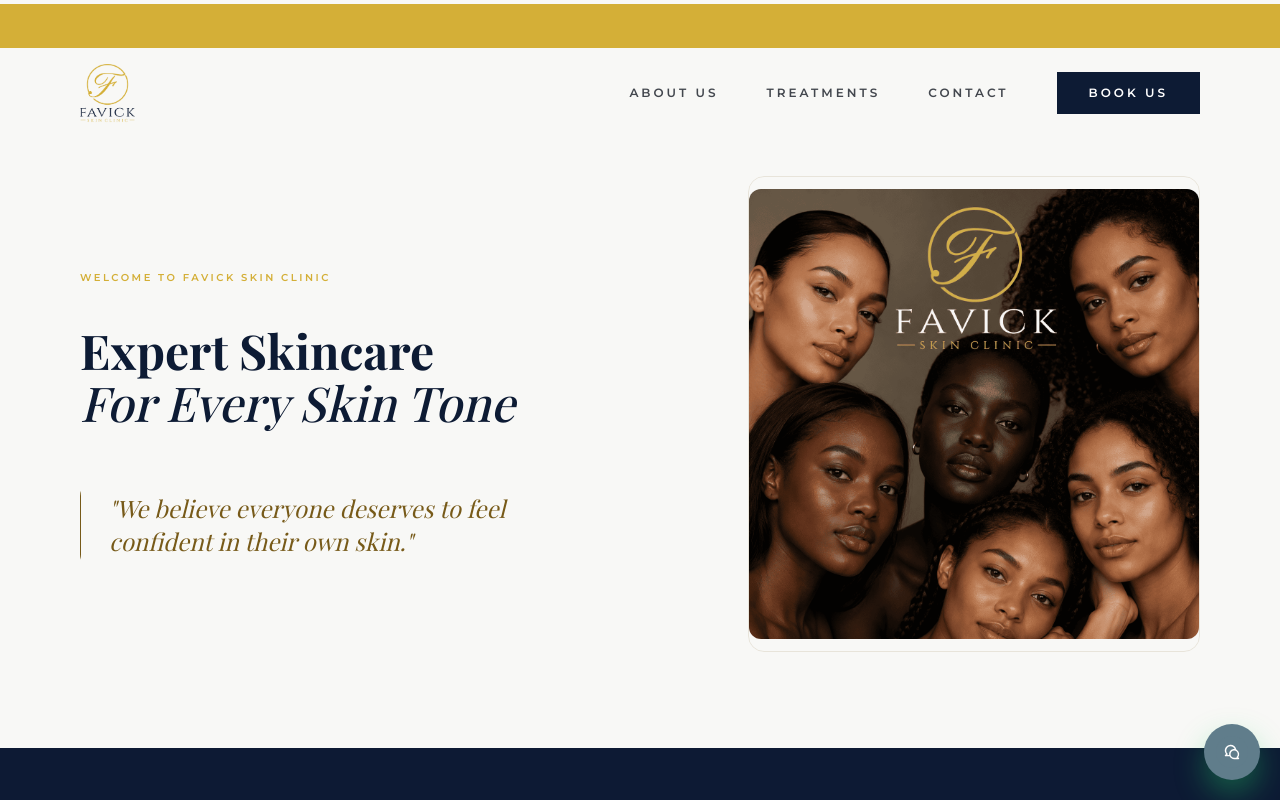
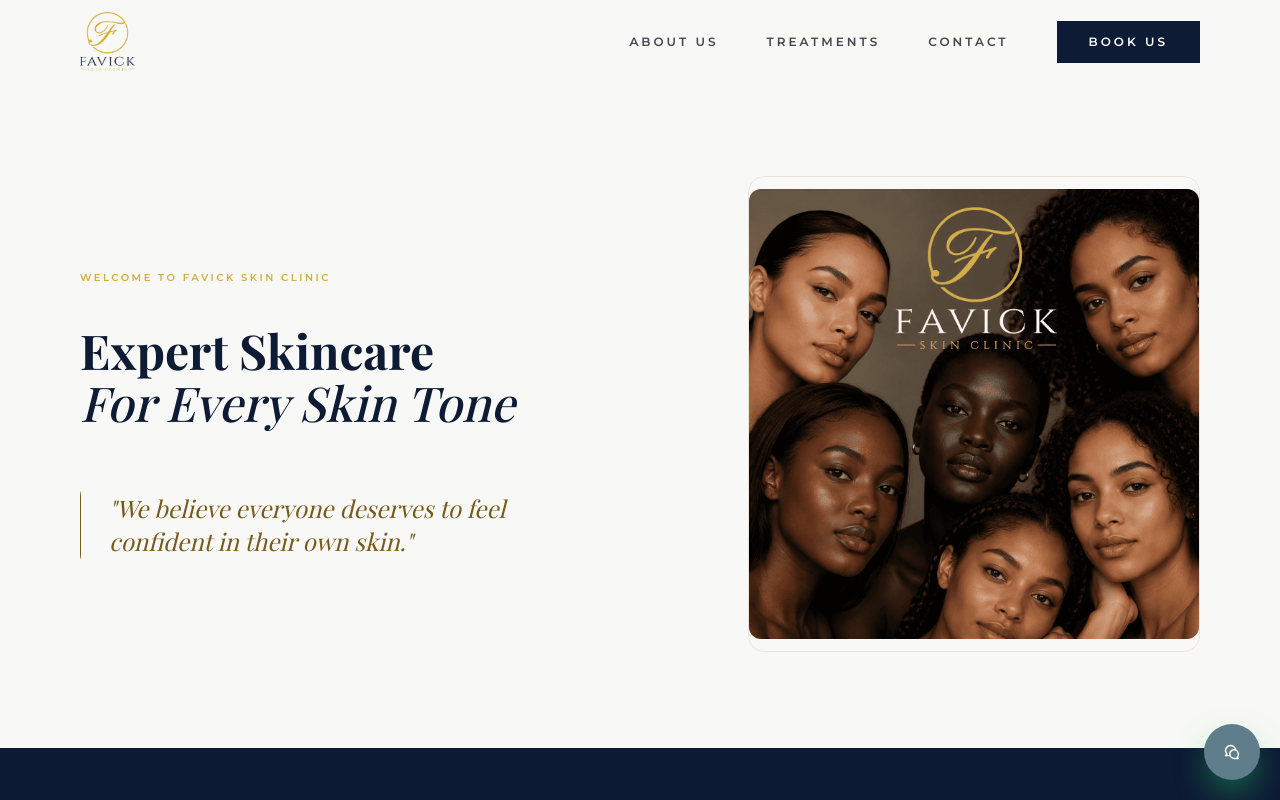
Before and after one commit to victorgbonna/favick-clinic, a Next.js app: page / in a window 1280 px wide. Shown: the top 800 px of the page. Built offline with nearby package versions, Linux system fonts and the light colour scheme; a web font is replaced by a local one.

Commit message:
fix:removed the offer, it ended

```diff
--- a/src/pages/treatment.html
+++ b/old/treatment.html
@@ -256,7 +256,7 @@
                             </li>
 <li class="flex items-start gap-2 text-body-md text-on-surface-variant">
 <span class="material-symbols-outlined text-secondary text-sm mt-1">check_circle</span>
-                                10% off all retail
+                                Personalised skincare guidance
                             </li>
 <li class="flex items-start gap-2 text-body-md text-on-surface-variant">
 <span class="material-symbols-outlined text-secondary text-sm mt-1">check_circle</span>
@@ -279,7 +279,7 @@
                             </li>
 <li class="flex items-start gap-2 text-body-md text-on-surface-variant">
 <span class="material-symbols-outlined text-secondary text-sm mt-1">check_circle</span>
-                                15% off all retail
+                                Advanced treatment planning
                             </li>
 <li class="flex items-start gap-2 text-body-md text-on-surface-variant">
 <span class="material-symbols-outlined text-secondary text-sm mt-1">check_circle</span>
@@ -301,7 +301,7 @@
                             </li>
 <li class="flex items-start gap-2 text-body-md text-on-surface-variant">
 <span class="material-symbols-outlined text-secondary text-sm mt-1">check_circle</span>
-                                20% off all retail
+                                Priority skincare support
                             </li>
 <li class="flex items-start gap-2 text-body-md text-on-surface-variant">
 <span class="material-symbols-outlined text-secondary text-sm mt-1">check_circle</span>
--- a/src/components/helper/Nav/index.jsx
+++ b/src/components/helper/Nav/index.jsx
@@ -1,5 +1,5 @@
 "use client";
-import React, { useContext, useEffect, useState } from 'react';
+import React, { useState } from 'react';
 import ImageContainer from './../ImageContainer';
 import Link from 'next/link';
 import Image from 'next/image';
@@ -42,9 +42,6 @@
     return(
         <div className={`pc:hidden bigpc:hidden text-black tablet:hidden phone:block transition-[background-color,box-shadow] duration-300 ease-out ${scrolledPast ? 'bg-[#F8F8F6]' : 'bg-transparent'}`}
         >
-        <div className="bg-[#d4af37] w-full text-center text-[#0d1b34]">
-            <PromoBanner/>
-        </div>
         <div className='flex justify-between tablet:block tablet:p-4 items-center px-6 py-0'>
            <div className="flex justify-between items-center">
             <Link href={PAGE_ROUTES.HOME} className='inline-flex items-center'>
@@ -101,9 +98,6 @@
      <div
         className="phone:hidden fixed top-0 left-0 right-0 z-50 w-full bg-surface backdrop-blur-xl border-outline-variant/5 transition-all duration-300 ease-out"
         >
-         <div className=" py-[4px] w-full text-center text-[#0d1b34]">
-            <PromoBanner/>
-        </div>
         <div className="max-w-[1280px] mx-auto px-[80px] py-3 flex items-center justify-between">
             <Link href={PAGE_ROUTES.HOME} className='inline-flex items-center transition-transform duration-300 ease-out hover:-translate-y-0.5'>
                 <Image
@@ -136,32 +130,3 @@
     </div>
     )
 }
-
-
-function PromoBanner() {
-     const [activeMessage, setActiveMessage] = useState(0);
-
-  const messages = [
-    <>
-        To enjoy 20% off all treatments.
-    </>,
-    <>
-      Book your treatment and use code <strong>GLOW20</strong> at checkout.
-    </>,
-  ];
-
-  useEffect(() => {
-    const interval = setInterval(() => {
-      setActiveMessage((current) => (current + 1) % messages.length);
-    }, 5000);
-
-    return () => clearInterval(interval);
-  }, []);
-    return (
-        <div className="bg-[#d4af37] px-6 py-3 text-center text-[#0d1b34]">
-            <p className="monte promo-fade text-[13px] font-medium tracking-[0.08em]">
-                {messages[activeMessage]}
-            </p>
-        </div>
-    );
-}
--- a/src/configs/apiEndpoints/index.js
+++ b/src/configs/apiEndpoints/index.js
@@ -171,7 +171,7 @@
             slug:'six-in-one-course-of-3',
             name:'6in1 Facial - Course of 3',
             duration:'3 hrs total',
-            price:'255 (save 10%)',
+            price:'255',
             description:'For visible, longer-lasting results, a course of three 6in1 Facials spaced across a few weeks allows skin to rebuild texture and radiance progressively, ideal for congested, dull, or uneven skin.',
           },
         ]
@@ -193,7 +193,7 @@
             slug:'signature-peel-course-of-3',
             name:'Signature Peel - Course of 3',
             duration:'2 hrs 15 mins total',
-            price:'165 (save 8%)',
+            price:'165',
             description:'A course of three peels, spaced a few weeks apart, allows for deeper skin renewal and more visible improvement over time than a single session alone.',
           },
         ]
@@ -215,8 +215,8 @@
             slug:'microneedling-course-of-3',
             name:'Microneedling - Course of 3',
             duration:'3 hrs 45 mins total',
-            price:'320 (save 11%)',
-            description:"Elevate your skincare routine with our exclusive Course of 3 bundle, featuring transformative microneedling treatments. This multi-session package rejuvenates your skin, minimises imperfections, and enhances your natural glow. Booking multiple sessions ensures consistent care and attention for your skin, guided by our skilled professionals throughout your journey to healthier skin.",
+            price:'320',
+            description:"Elevate your skincare routine with our Course of 3 bundle, featuring transformative microneedling treatments. This multi-session package rejuvenates your skin, minimises imperfections, and enhances your natural glow. Booking multiple sessions ensures consistent care and attention for your skin, guided by our skilled professionals throughout your journey to healthier skin.",
           },
         ]
       },
@@ -237,7 +237,7 @@
             slug:'mesotherapy-course-of-3',
             name:'Mesotherapy - Course of 3',
             duration:'3 hrs 45 mins total',
-            price:'330 (save 8%)',
+            price:'330',
             description:'Discover a revitalising journey for your skin with our tailored Course of 3 treatment bundle. This package includes a series of mesotherapy sessions that work synergistically to hydrate, brighten, and rejuvenate your complexion. Enjoy the convenience of multiple sessions combined, allowing for deeper skin renewal and care over time.',
           },
         ]
@@ -303,7 +303,7 @@
             name:'Favick Skin Membership - Quarterly Coaching Programme',
             duration:'3 months',
             price:'180',
-            description:'A 3-month virtual skincare coaching programme for clients who want ongoing, hands-on guidance rather than a single one-off consultation. You will start with an in-depth consultation, receive a personalised, curated skincare routine, and get two check-ins a month plus direct WhatsApp support throughout your 3 months. Membership is limited to 10-15 members per quarterly intake, so spaces are offered on a rolling basis as each new quarter opens. Longer commitments are available: 6 months (£330, save £30), 12 months (£600, save £120), or rolling monthly with no commitment (£70/month).',
+            description:'A 3-month virtual skincare coaching programme for clients who want ongoing, hands-on guidance rather than a single one-off consultation. You will start with an in-depth consultation, receive a personalised, curated skincare routine, and get two check-ins a month plus direct WhatsApp support throughout your 3 months. Membership is limited to 10-15 members per quarterly intake, so spaces are offered on a rolling basis as each new quarter opens. Longer commitments are available: 6 months (£330), 12 months (£600), or rolling monthly with no commitment (£70/month).',
           },
         ]
       },
--- a/src/pages/treatments.jsx
+++ b/src/pages/treatments.jsx
@@ -130,10 +130,6 @@
         </ScrollReveal>
       </header>
 
-      {/* <div className="bg-[#d4af37] px-6 py-3 text-center text-[#0d1b34]">
-        <p className="monte text-[11px] font-semibold uppercase tracking-[0.16em]">Use code GLOW20 at checkout.</p>
-      </div> */}
-
       <nav className="sticky top-[88px] z-40 bg-surface/80 backdrop-blur-md border-b border-outline-variant/10 py-4">
         <div className="max-w-7xl mx-auto flex overflow-x-auto pb-3 tablet:flex-nowrap tablet:justify-start justify-start gap-8 px-6 tablet:pl-4 tablet:px-2 tablet:gap-x-20">
           <Link href="#treatments" className="monte cursor-pointer uppercase text-[11px] tracking-[0.22em] text-on-surface-variant hover:text-gold shrink-0 w-fit tablet:w-auto tablet:text-sm text-center tablet:text-left">Treatments</Link>
--- a/src/styles/globals.css
+++ b/src/styles/globals.css
@@ -360,28 +360,6 @@
     object-fit: cover;
     object-position: top;
 }
-@keyframes promoFade {
-      0% {
-        opacity: 0;
-      }
-
-      10% {
-        opacity: 1;
-      }
-
-      90% {
-        opacity: 1;
-      }
-
-      100% {
-        opacity: 0;
-      }
-    }
-
-    .promo-fade {
-      animation: promoFade 5s ease-in-out infinite;
-    }
-
 /* Floating animation */
 
 @keyframes heroFloat {
```
Also changed, not shown: src/pages/index.jsx (+0 -9 lines), old/about-me.txt (renamed from src/pages/about-me.txt), old/about-ust.txt (renamed from src/pages/about-ust.jsx), old/sample.html (renamed from src/pages/sample.html).
